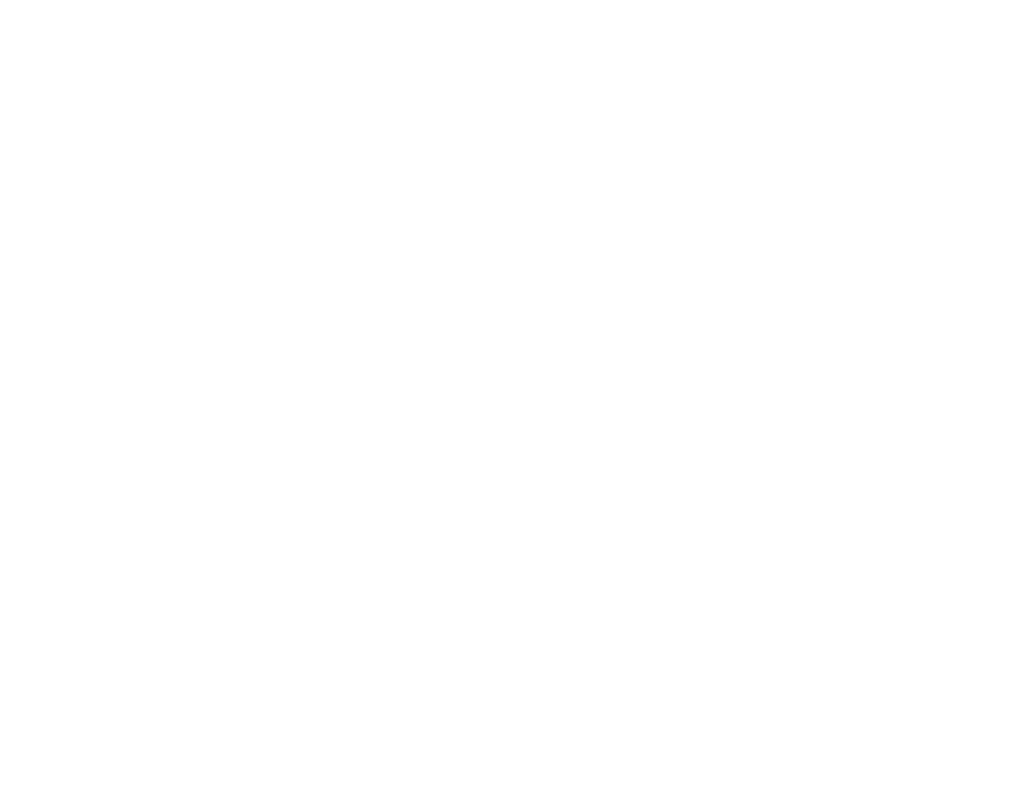
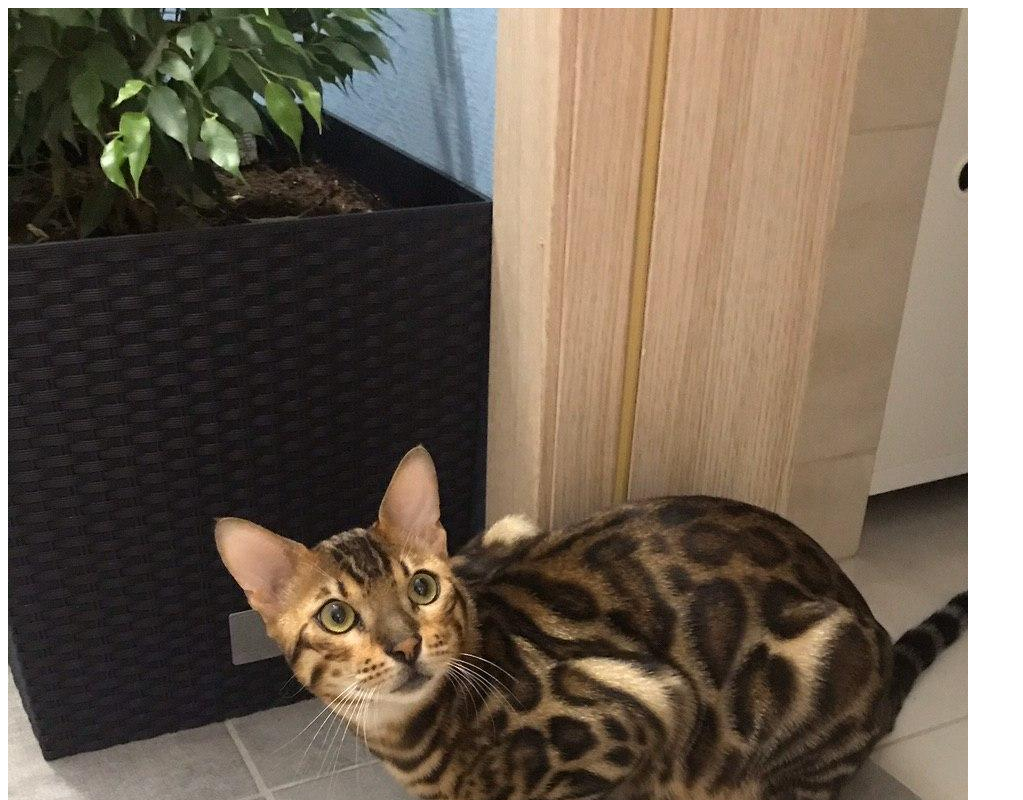
Before and after one commit to Mirakuru9799/goit-markup-hw-01, a plain HTML site: page index.html in a window 1280 px wide. Shown: the top 800 px of the page, without its empty margins (0-1023 px from the left). Drawn offline with Linux system fonts and the light colour scheme.

Commit message:
Добавлено изображение животного

```diff
--- a/index.html
+++ b/index.html
@@ -4,11 +4,11 @@
 <head>
     <meta charset="UTF-8">
     <meta name="viewport" content="width=device-width, initial-scale=1.0">
-    <title>Document</title>
+    <title>My cat</title>
 </head>
 
 <body>
-
+    <img src="./images/cat.jpg" alt="Kitten">
 </body>
 
 </html>
```
Also changed, not shown: images/cat.jpg (added).
